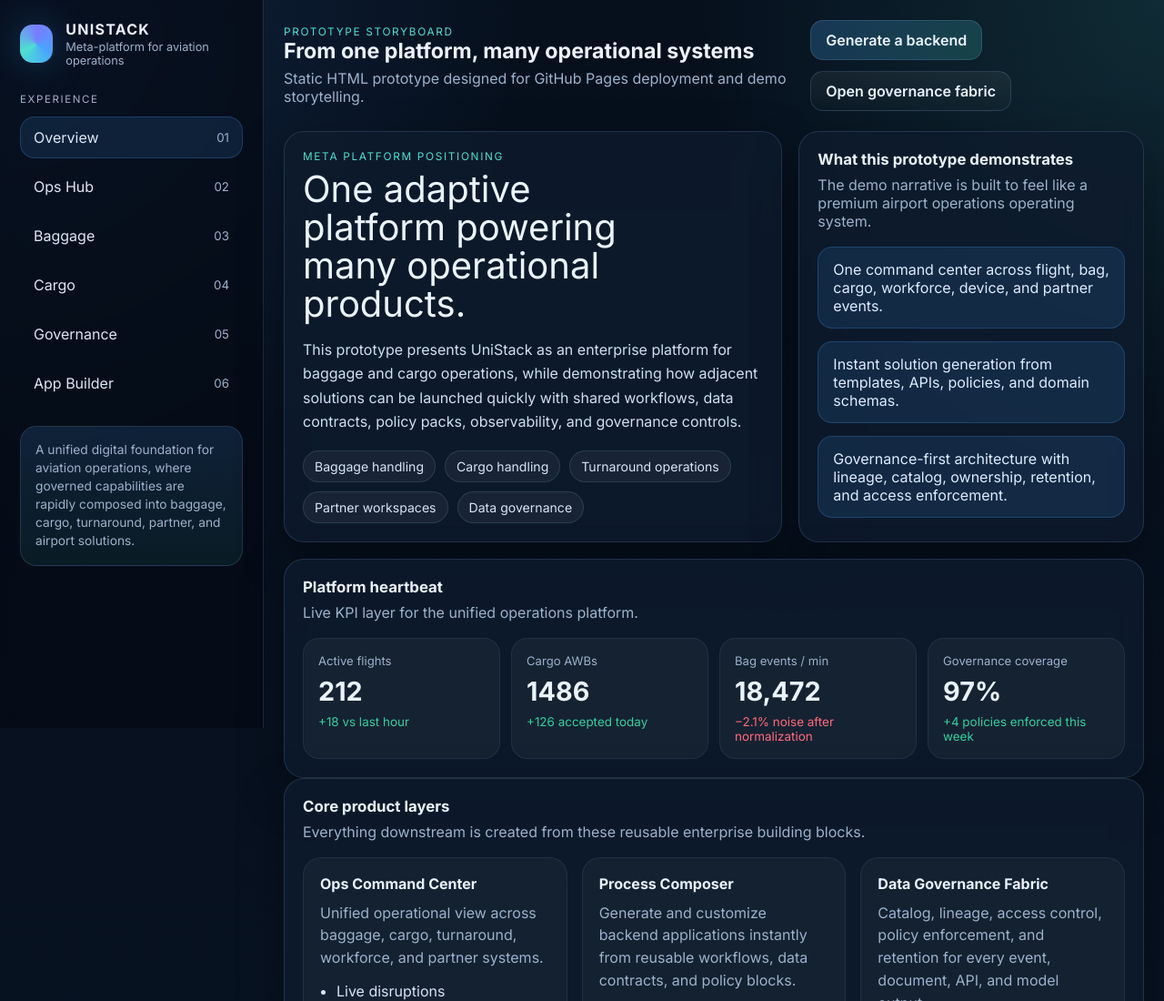
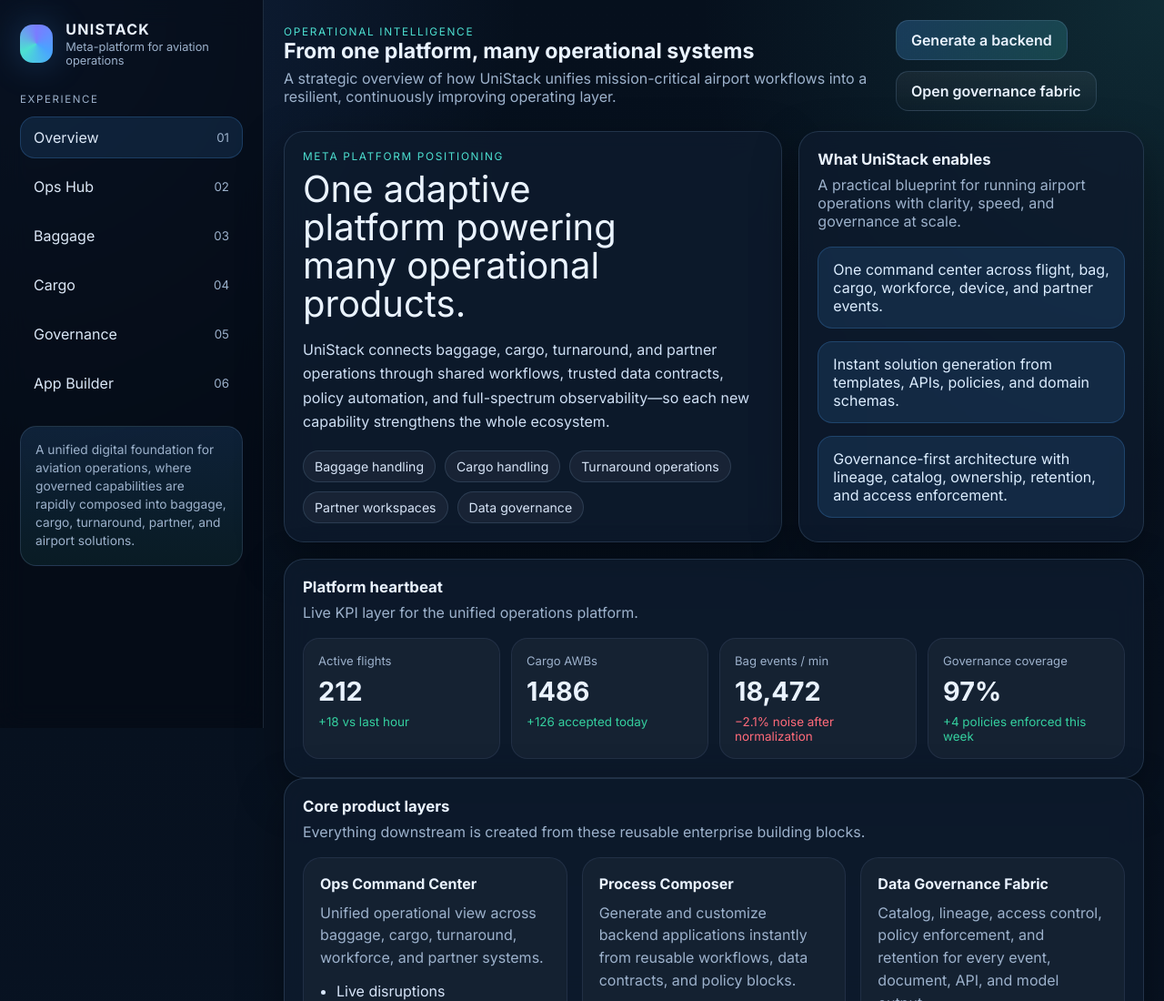
Before and after one commit to Abhishekprabudha/Unistack, a plain HTML site: page index.html in a window 1280 px wide. Shown: the top 1100 px of the page at 91% size. Drawn offline with Linux system fonts and the light colour scheme.

Commit message:
Refine UI copy to remove demo/prototype language

```diff
--- a/index.html
+++ b/index.html
@@ -38,9 +38,9 @@
     <main class="main">
       <div class="topbar">
         <div>
-          <div class="kicker">Prototype Storyboard</div>
+          <div class="kicker">Operational Intelligence</div>
           <h2>From one platform, many operational systems</h2>
-          <p>Static HTML prototype designed for GitHub Pages deployment and demo storytelling.</p>
+          <p>A strategic overview of how UniStack unifies mission-critical airport workflows into a resilient, continuously improving operating layer.</p>
         </div>
         <div class="top-actions">
           <a class="button primary" href="builder.html">Generate a backend</a>
@@ -52,7 +52,7 @@
         <div class="panel hero-panel">
           <div class="kicker">Meta platform positioning</div>
           <div class="hero-title">One adaptive platform powering many operational products.</div>
-          <p class="hero-copy">This prototype presents UniStack as an enterprise platform for baggage and cargo operations, while demonstrating how adjacent solutions can be launched quickly with shared workflows, data contracts, policy packs, observability, and governance controls.</p>
+          <p class="hero-copy">UniStack connects baggage, cargo, turnaround, and partner operations through shared workflows, trusted data contracts, policy automation, and full-spectrum observability—so each new capability strengthens the whole ecosystem.</p>
           <div class="badges">
             <span class="badge">Baggage handling</span>
             <span class="badge">Cargo handling</span>
@@ -62,8 +62,8 @@
           </div>
         </div>
         <div class="panel">
-          <h3>What this prototype demonstrates</h3>
-          <p class="panel-subtitle">The demo narrative is built to feel like a premium airport operations operating system.</p>
+          <h3>What UniStack enables</h3>
+          <p class="panel-subtitle">A practical blueprint for running airport operations with clarity, speed, and governance at scale.</p>
           <div class="stack">
             <div class="notice">One command center across flight, bag, cargo, workforce, device, and partner events.</div>
             <div class="notice">Instant solution generation from templates, APIs, policies, and domain schemas.</div>
```
Also changed, not shown: builder.html (+1 -1 lines).
